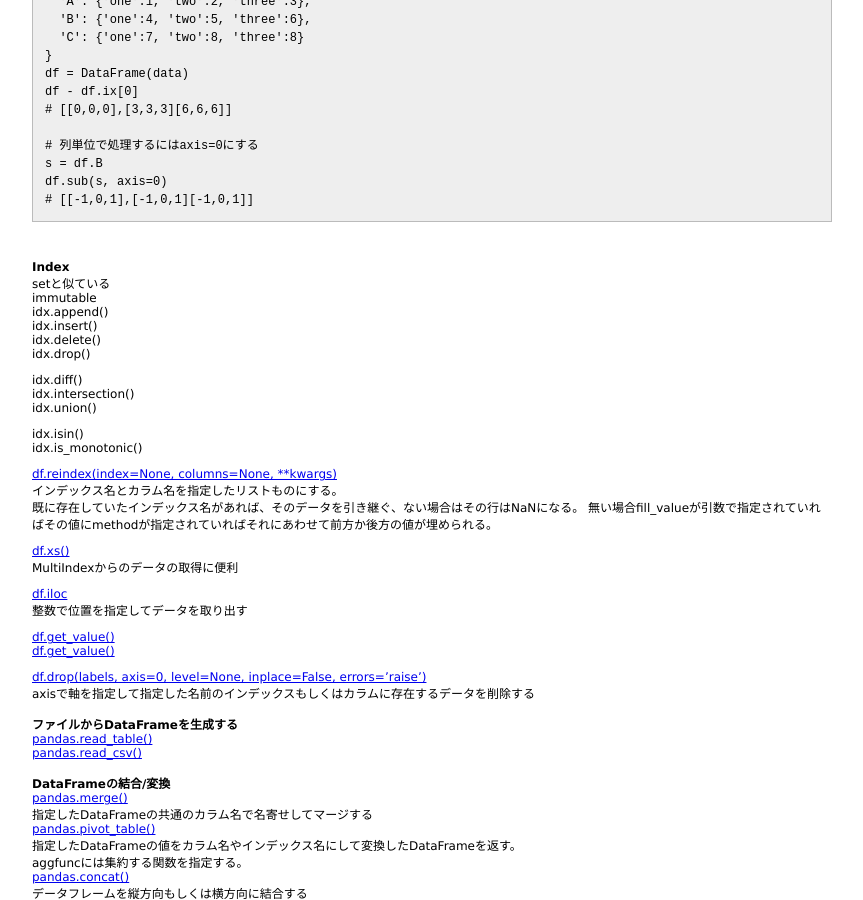
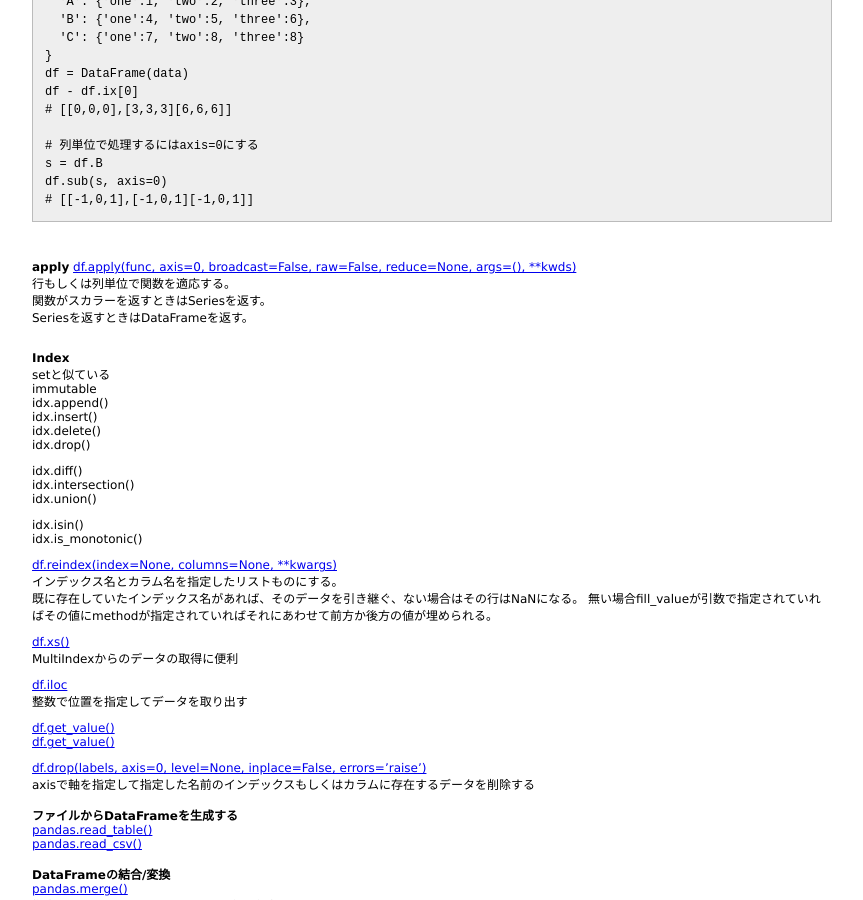
Before and after one commit to 38elements/38elements.github.com, a Jekyll site: the page built from _posts/2016-04-24-pandas.md, in a window 1280 px wide and 900 px high, scrolled down 1991 px. Shown: the whole window, without its empty margins (208-1071 px from the left). Built offline with Jekyll 4.4.1, drawn with Linux system fonts in a browser that asks for light colours.

Commit message:
Update 2016-04-24-pandas.md

````diff
--- a/_posts/2016-04-24-pandas.md
+++ b/_posts/2016-04-24-pandas.md
@@ -124,6 +124,13 @@ s = df.B
 df.sub(s, axis=0)
 # [[-1,0,1],[-1,0,1][-1,0,1]]
 ```
+<br>
+
+**apply**
+[df.apply(func, axis=0, broadcast=False, raw=False, reduce=None, args=(), **kwds)](http://pandas.pydata.org/pandas-docs/stable/generated/pandas.DataFrame.apply.html)
+行もしくは列単位で関数を適応する。
+関数がスカラーを返すときはSeriesを返す。
+Seriesを返すときはDataFrameを返す。
 <br>
 
 **Index**
````
